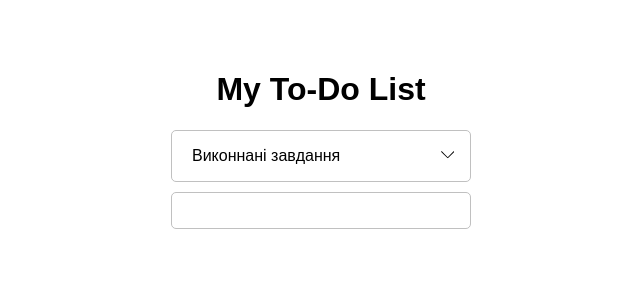
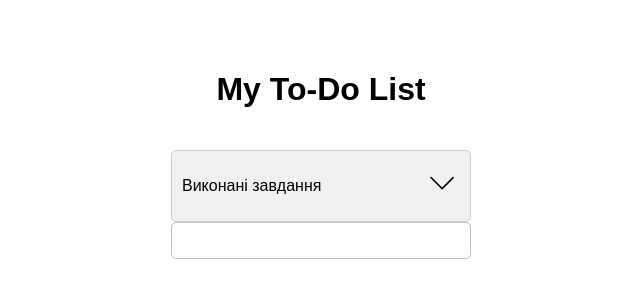
Before and after one commit to hruden/todo-list, a React (Create React App) app in the folder todo-list/: page / in a window 1280 px wide. Shown: the top 300 px of the page, without its empty margins (319-959 px from the left). Built offline with nearby package versions, Linux system fonts and the light colour scheme.

Commit message:
add style

```diff
--- a/todo-list/src/components/todoList/todoList.css
+++ b/todo-list/src/components/todoList/todoList.css
@@ -1,18 +1,31 @@
 .todo-list {
-    width: 300px;
-  }
-.accordion{
-    border: 1px solid #C0C0C0;
-    border-radius: 5px;
-    margin-bottom: 10px;
-    background: #fff;
-    margin-bottom: 10px;
-    display: flex;
-    align-items: center;
-    justify-content: space-between;
-    padding: 0 10px 0 20px;
+  width: 300px;
+  margin: 0 auto;
 }
-.accordion-btn{
-    border: none;
-    background-color: transparent;
+.accordion {
+  cursor: pointer;
+  display: flex;
+  justify-content: space-between;
+  align-items: center;
+  padding: 10px;
+  background-color: #f1f1f1;
+  border: 1px solid #ccc;
+  border-radius: 5px;
+  margin-top: 20px;
 }
+.accordion-btn {
+  background: none;
+  border: none;
+  font-size: 1.5em;
+  cursor: pointer;
+}
+.accordion-content {
+  max-height: 0;
+  overflow: hidden;
+  transition: max-height 0.3s ease-out;
+}
+
+.accordion-content.open {
+  max-height: 500px;
+  transition: max-height 0.3s ease-in;
+}
--- a/todo-list/src/components/todoList/todoList.js
+++ b/todo-list/src/components/todoList/todoList.js
@@ -1,7 +1,6 @@
 import React, { useState, useEffect } from "react";
-import { nanoid } from 'nanoid';
-import { SlArrowDown } from "react-icons/sl";
-import { SlArrowUp } from "react-icons/sl";
+import { nanoid } from "nanoid";
+import { SlArrowDown, SlArrowUp } from "react-icons/sl";
 import "./todoList.css";
 import Todo from "../todo/todo";
 import TodoForm from "../todoForm/todoForm";
@@ -11,7 +10,7 @@ function TodoList() {
   const [isAccordionOpen, setIsAccordionOpen] = useState(false);
 
   useEffect(() => {
-    const savedTodos = JSON.parse(localStorage.getItem('todos'));
+    const savedTodos = JSON.parse(localStorage.getItem("todos"));
     if (savedTodos) {
       setTodos(savedTodos);
     }
@@ -19,28 +18,30 @@ function TodoList() {
 
   const saveTodos = (newTodos) => {
     setTodos(newTodos);
-    localStorage.setItem('todos', JSON.stringify(newTodos));
+    localStorage.setItem("todos", JSON.stringify(newTodos));
   };
 
-  const addTodo = text => {
+  const addTodo = (text) => {
     const newTodo = { id: nanoid(), text, isCompleted: false };
     saveTodos([...todos, newTodo]);
   };
 
-  const completeTodo = id => {
-    saveTodos(todos.map(todo =>
+  const completeTodo = (id) => {
+    saveTodos(
+      todos.map((todo) =>
         todo.id === id ? { ...todo, isCompleted: !todo.isCompleted } : todo
-    ));
+      )
+    );
   };
 
-  const removeTodo = id => {
-    saveTodos(todos.filter(todo => todo.id !== id));
+  const removeTodo = (id) => {
+    saveTodos(todos.filter((todo) => todo.id !== id));
   };
 
   const editTodo = (id, newText) => {
-    saveTodos(todos.map(todo =>
-      todo.id === id ? { ...todo, text: newText } : todo
-    ));
+    saveTodos(
+      todos.map((todo) => (todo.id === id ? { ...todo, text: newText } : todo))
+    );
   };
 
   const toggleAccordion = () => {
@@ -61,13 +62,12 @@ function TodoList() {
           />
         ))}
       <div className="accordion" onClick={toggleAccordion}>
-        <p>Виконнані завдання</p>
-        <button className="accordion-btn" >
+        <p>Виконані завдання</p>
+        <button className="accordion-btn">
           {isAccordionOpen ? <SlArrowUp /> : <SlArrowDown />}
         </button>
       </div>
-      {isAccordionOpen && (
-          <div className="accordion-content">
+      <div className={`accordion-content ${isAccordionOpen ? "open" : ""}`}>
         {todos
           .filter((todo) => todo.isCompleted)
           .map((todo) => (
@@ -80,7 +80,6 @@ function TodoList() {
             />
           ))}
       </div>
-        )}
       <TodoForm addTodo={addTodo} />
     </div>
   );
```
Lines whose indentation alone changed are shown as unchanged.
